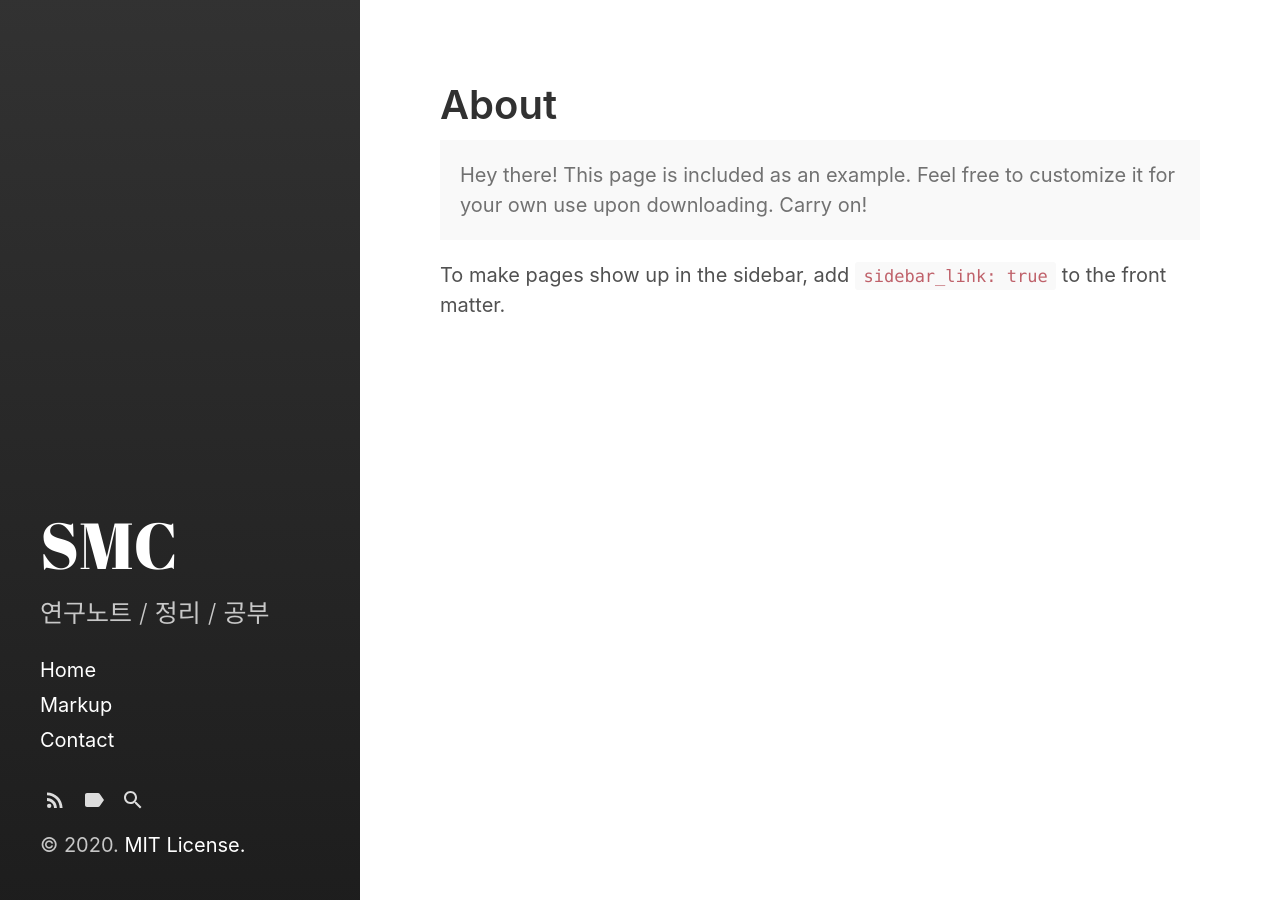
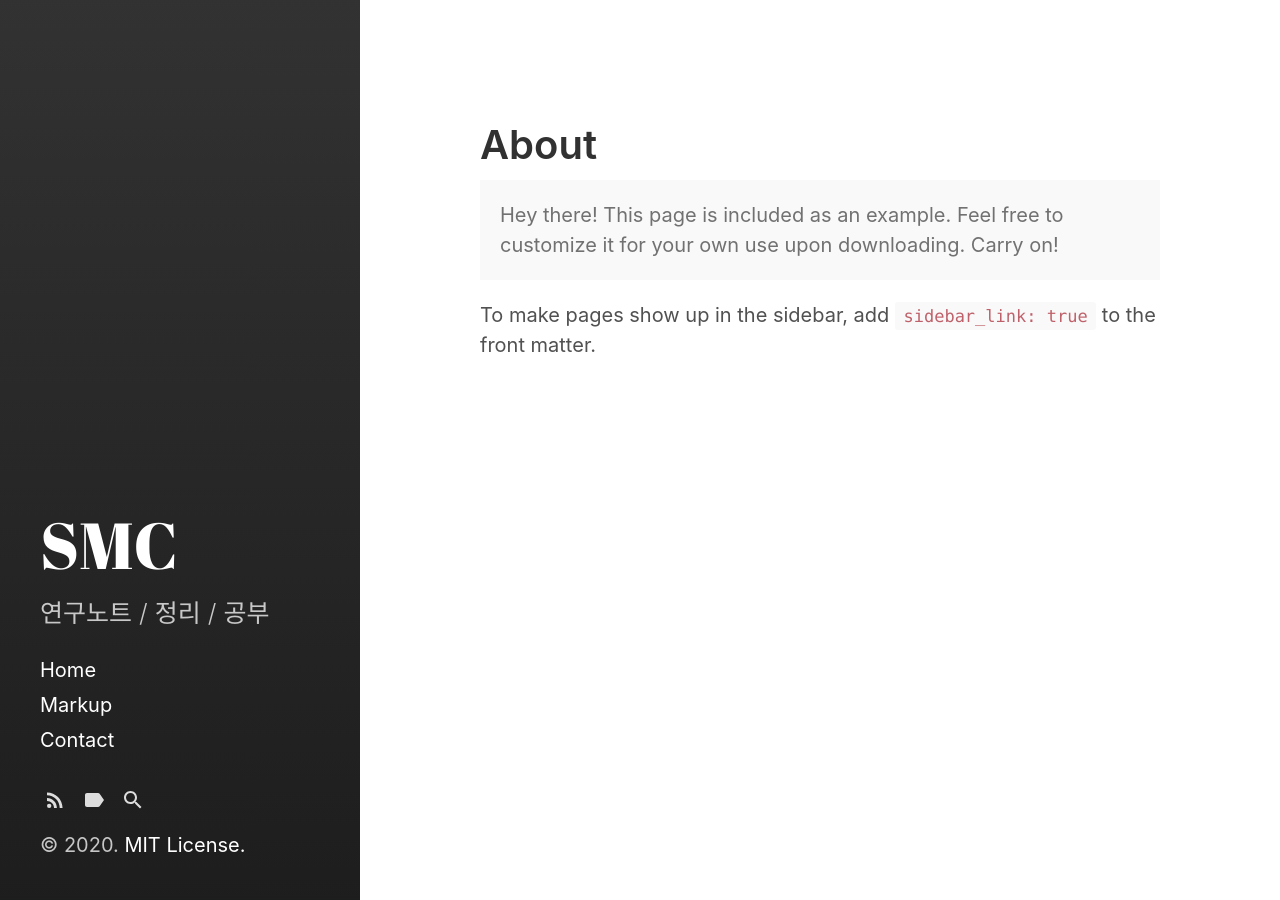
Before and after one commit to tjdalsckd/tjdalsckd.github.io, a Jekyll site: the page built from about.md, in a window 1280 px wide. Built offline with Jekyll 4.4.1, drawn with Linux system fonts in a browser that asks for light colours.

Commit message:
Update _layout.scss

```diff
--- a/_sass/hydeout/_layout.scss
+++ b/_sass/hydeout/_layout.scss
@@ -203,8 +203,8 @@ body {
     color: $body-color;
     min-height: 100vh;
     padding:
-      $section-spacing * 2
-      $section-spacing * 2
+      $section-spacing * 3
+      $section-spacing * 3
       0;
 
     @if $layout-reverse {
```
